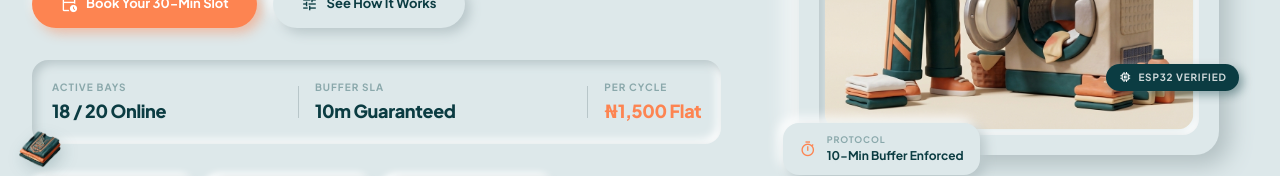
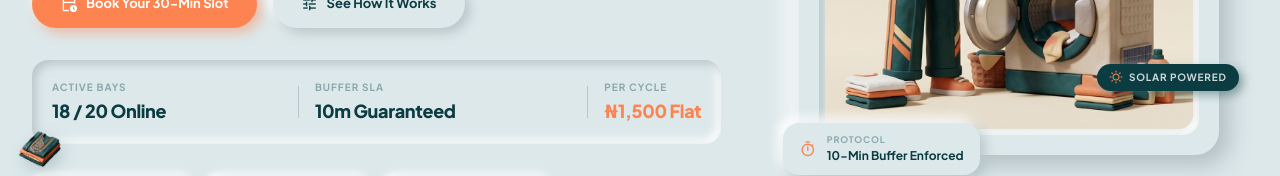
Before and after one commit to Abdul-luh/Kilowash, a React (Vite) app: page / in a window 1280 px wide. Shown: the part 463-639 px from the top of the page. Built offline with nearby package versions, Linux system fonts and the light colour scheme; no server answers.

Commit message:
replace ESP32 badge with Solar Powered, general contact form cleanup

```diff
--- a/src/components/Hero.tsx
+++ b/src/components/Hero.tsx
@@ -156,13 +156,13 @@ export default function Hero() {
                 </div>
               </div>
 
-              {/* Inset pill: ESP32 */}
+              {/* Inset pill: Solar */}
               <div
                 className="absolute bottom-16 -right-5 px-3 py-1.5 rounded-full flex items-center gap-1.5"
                 style={{ background: '#0b3c42', boxShadow: '4px 4px 10px rgba(11,60,66,0.4), -2px -2px 6px rgba(255,255,255,0.3)' }}
               >
-                <span className="material-symbols-outlined text-[14px] text-white">memory</span>
-                <span style={{ fontSize: '10px', fontWeight: 700, letterSpacing: '0.08em', color: 'rgba(255,255,255,0.8)', textTransform: 'uppercase' }}>ESP32 Verified</span>
+                <span className="material-symbols-outlined text-[14px]" style={{ color: '#fd8451' }}>wb_sunny</span>
+                <span style={{ fontSize: '10px', fontWeight: 700, letterSpacing: '0.08em', color: 'rgba(255,255,255,0.8)', textTransform: 'uppercase' }}>Solar Powered</span>
               </div>
             </div>
           </div>
```
